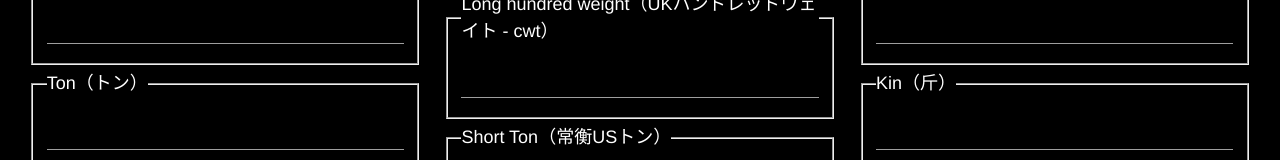
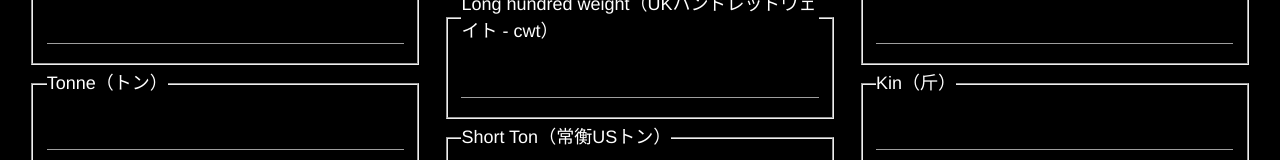
Before and after one commit to SoichiroWada/React-Converter, a React (Create React App) app: page /weight in a window 1280 px wide. Shown: the part 337-497 px from the top of the page. Built offline with nearby package versions, Linux system fonts and the light colour scheme.

Commit message:
update zero and nine operation

```diff
--- a/src/components/Weight.js
+++ b/src/components/Weight.js
@@ -29,6 +29,7 @@ const valuesInWeight = {
 }
 
 function tryConvert(weightStr, originalScale, targetScale) {
+  console.log('%%%%%%%%%%%%%%%%%%START%%%%%%%%%%%%%%%%%%%%%%%')
   if (originalScale === targetScale){
     return weightStr;
   }
@@ -39,11 +40,13 @@ function tryConvert(weightStr, originalScale, targetScale) {
   }
   const ratio = valuesInWeight[originalScale]/valuesInWeight[targetScale];
   const output = input*ratio;
+  console.log('output', output)
   const string = output.toString(10);
   const stringArray = string.split('');
 
-  const testResultForFourZeros = consectiveZeroFinder(stringArray, 4)
-  const testResultForSevenZeros = consectiveZeroFinder(stringArray, 7)
+  const testResultForFourZeros = consectiveZeroUnderDotFinder(stringArray, 4)
+  const testResultForSevenZeros = consectiveZeroUnderDotFinder(stringArray, 7)
+  console.log('testResultForSevenZeros#####', testResultForSevenZeros)
   const testResultForNineNines = consectiveNineFinder(stringArray)
   console.log('testResultForNineNines★★★', testResultForNineNines)
 
@@ -51,45 +54,37 @@ function tryConvert(weightStr, originalScale, targetScale) {
   console.log('dotPosition', dotPosition)
 
   if (testResultForNineNines) {
-
     const realLastNinePosition = testResultForNineNines + 1;
     console.log('realLastNinePosition', realLastNinePosition)
 
-    if (realLastNinePosition > dotPosition) {
-      const differenceBetweenDotAndlastNine = realLastNinePosition - dotPosition;
+    if (dotPosition) {
+      if (dotPosition < realLastNinePosition) {
+        const differenceBetweenDotAndlastNine = realLastNinePosition - dotPosition;
+        console.log('differenceBetweenDotAndlastNine', differenceBetweenDotAndlastNine)
 
-      if (differenceBetweenDotAndlastNine > 9) {
-        const nineStartPosition = realLastNinePosition - 9;
-        console.log('nineStartPosition', nineStartPosition)
-        const valueForMathRound = nineStartPosition - dotPosition;
+        const valueForMathRound = differenceBetweenDotAndlastNine;
         console.log('valueForMathRound', valueForMathRound)
         const adjusted = Math.round(output*(10**valueForMathRound))/(10**valueForMathRound)
         console.log('output', output)
         console.log('adjusted', adjusted)
         return adjusted
       }
-      else if (differenceBetweenDotAndlastNine < 9) {
-        const nineStartPosition = realLastNinePosition - 9;
-        const valueForMathRound = dotPosition - nineStartPosition;
+      else if (realLastNinePosition < dotPosition) {
+        const differenceBetweenDotAndlastNine = dotPosition - realLastNinePosition;
+        console.log('differenceBetweenDotAndlastNine', differenceBetweenDotAndlastNine)
+
+        const valueForMathRound = differenceBetweenDotAndlastNine;
+        console.log('valueForMathRound', valueForMathRound)
         const adjusted = Math.round(output/(10**valueForMathRound))*(10**valueForMathRound)
         console.log('output', output)
         console.log('adjusted', adjusted)
         return adjusted
       }
-      else {
-        const adjusted = Math.round(output)
-        return adjusted;
-      }
-    }
-    else if (realLastNinePosition < dotPosition) {
-      const nineStartPosition = realLastNinePosition - 8;
-      console.log('nineStartPosition', nineStartPosition)
-      const valueForMathRound = dotPosition - nineStartPosition;
-      console.log('valueForMathRound', valueForMathRound)
+    } else {
+      const difference = stringArray.length - realLastNinePosition;
+      const valueForMathRound = difference;
       const adjusted = Math.round(output/(10**valueForMathRound))*(10**valueForMathRound)
-      console.log('output', output)
-      console.log('adjusted', adjusted)
-      return adjusted
+      return adjusted;
     }
   }
 
@@ -103,20 +98,29 @@ function tryConvert(weightStr, originalScale, targetScale) {
       return converted;
     }
   }
+
   //zero continues 7 times after dot even if the number is zero dot ...
-  else if (dotPosition && testResultForSevenZeros) {
+  if (dotPosition && testResultForSevenZeros) {
     const zeroStartingPositionForSevenZeros = testResultForSevenZeros-5;
+    console.log('zeroStartingPositionForSevenZeros', zeroStartingPositionForSevenZeros);
     const checkResult = betweenDotAndStartingZeroFinder(stringArray, dotPosition, zeroStartingPositionForSevenZeros);
-    if (dotPosition < zeroStartingPositionForSevenZeros && checkResult === "otherNumber") {
+
+    if (output < 1 && dotPosition < zeroStartingPositionForSevenZeros && checkResult === "otherNumber") {
+      const slicedStringToArray = stringArray.slice(0, zeroStartingPositionForSevenZeros-1);
+      const joined = slicedStringToArray.join('');
+      const converted = Number(joined);
+      return converted;
+    }
+    else if (output > 1 && dotPosition < zeroStartingPositionForSevenZeros) {
       const slicedStringToArray = stringArray.slice(0, zeroStartingPositionForSevenZeros-1);
       const joined = slicedStringToArray.join('');
       const converted = Number(joined);
       return converted;
     }
   }
-  console.log('output', output)
   const rounded = Math.round(output * 1000000000) / 1000000000;
   return rounded
+  // return output;
 
 }
 
@@ -142,10 +146,16 @@ function consectiveNineFinder (array) {
   return false;
 }
 
-function consectiveZeroFinder (array, zeroCount) {
+function consectiveZeroUnderDotFinder (array, zeroCount) {
   let counter = 0;
+  let dotCounter = 0;
+  let inCounting = false;
   for (let i = 0; i < array.length; i++) {
-    if (array[i] === '0') {
+    if (array[i] === '.') {
+      dotCounter++;
+      dotCounter === 1 ? inCounting = true : inCounting = false;
+    }
+    if (inCounting && array[i] === '0') {
       counter++;
     } else {
       counter = 0;
--- a/src/components/WeightInput.js
+++ b/src/components/WeightInput.js
@@ -4,7 +4,7 @@ const scaleNames = {
     milligram:'Milli Gram',
     gram:'Gram',
     kilogram:'Kilo Gram',
-    ton:'Ton',
+    ton:'Tonne',
     avoirdupoisGrain:'Grain',
     avoirdupoisDram:'Dram',
     avoirdupoisOunce:'Ounce',
```
